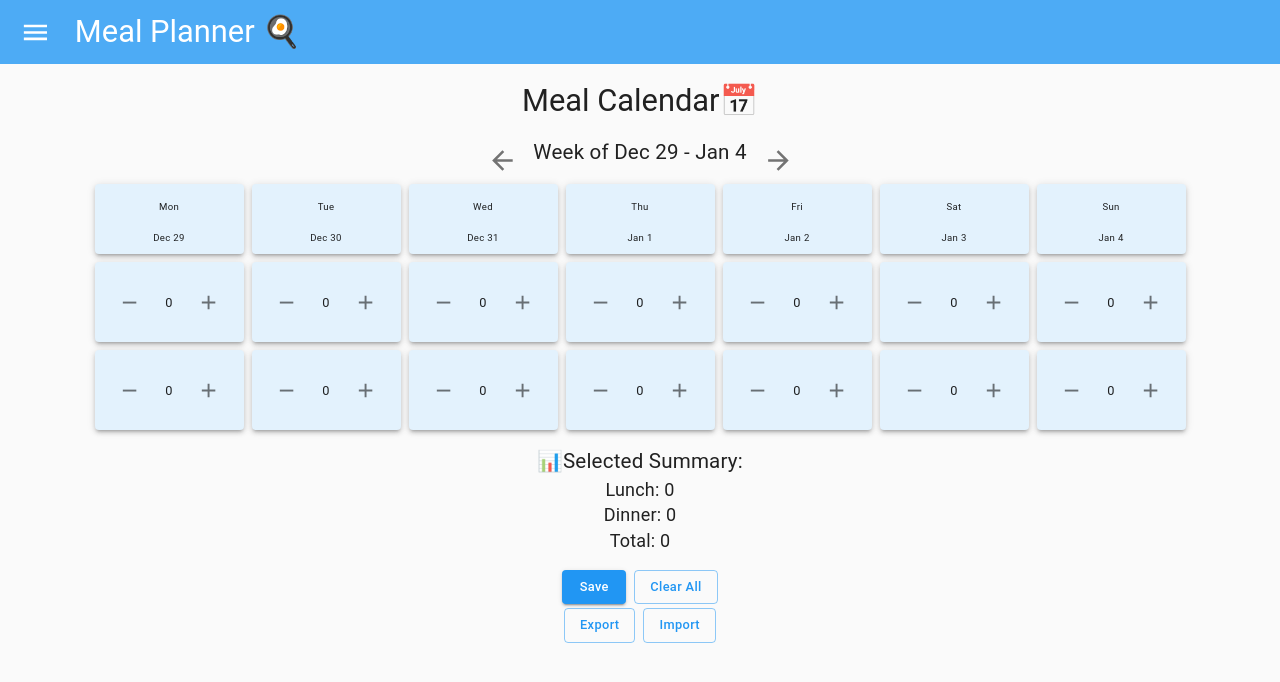
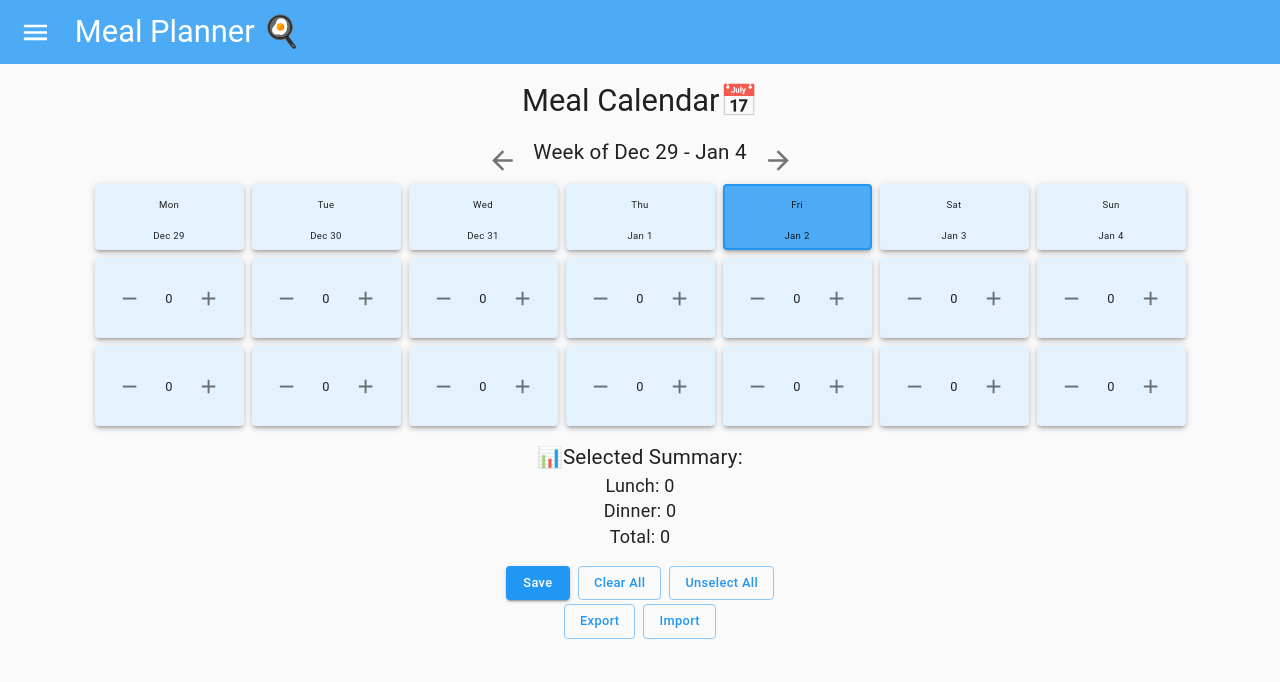
Before and after one commit to justinchanxd/meal-planner-app, a React (Create React App) app: page /meal-planner-app/calendar in a window 1280 px wide. Shown: the top 682 px of the page. Built offline with nearby package versions, Linux system fonts and the light colour scheme.

Commit message:
highlight today, unselect all btn

```diff
--- a/src/components/WeekCalendar.js
+++ b/src/components/WeekCalendar.js
@@ -61,9 +61,7 @@ const WeekCalendar = ({ resetTrigger }) => {
       const parsed = JSON.parse(saved);
       // Filter to only date-based keys (YYYY-MM-DD)
       const cleanMeals = Object.fromEntries(
-        Object.entries(parsed).filter(([key]) =>
-          DATE_REGEX.test(key)
-        )
+        Object.entries(parsed).filter(([key]) => DATE_REGEX.test(key))
       );
       setMeals(cleanMeals);
       // Update localStorage with cleaned data
@@ -120,7 +118,11 @@ const WeekCalendar = ({ resetTrigger }) => {
       .filter((key) => key.endsWith(`-${mealType}`))
       .reduce((sum, key) => {
         const dayIndex = parseInt(key.split("-")[0]);
-        return sum + (meals[weekDays[dayIndex].toISOString().split("T")[0]]?.[mealType] || 0);
+        return (
+          sum +
+          (meals[weekDays[dayIndex].toISOString().split("T")[0]]?.[mealType] ||
+            0)
+        );
       }, 0);
 
   const selectedLunch = calculateSelected("lunch");
@@ -249,7 +251,10 @@ const WeekCalendar = ({ resetTrigger }) => {
   const formatWeek = (start) => {
     const end = new Date(start);
     end.setDate(start.getDate() + 6);
-    return `${start.toLocaleDateString(LOCALE, DATE_OPTIONS_MONTH_DAY)} - ${end.toLocaleDateString(LOCALE, DATE_OPTIONS_MONTH_DAY)}`;
+    return `${start.toLocaleDateString(
+      LOCALE,
+      DATE_OPTIONS_MONTH_DAY
+    )} - ${end.toLocaleDateString(LOCALE, DATE_OPTIONS_MONTH_DAY)}`;
   };
 
   return (
@@ -257,7 +262,14 @@ const WeekCalendar = ({ resetTrigger }) => {
       <Typography variant="h5" className="titleTypography">
         Meal Calendar📅
       </Typography>
-      <Box sx={{ display: 'flex', alignItems: 'center', justifyContent: 'center', gap: 1 }}>
+      <Box
+        sx={{
+          display: "flex",
+          alignItems: "center",
+          justifyContent: "center",
+          gap: 1,
+        }}
+      >
         <IconButton onClick={() => navigateWeek(-1)}>
           <ArrowBackIcon />
         </IconButton>
@@ -274,36 +286,71 @@ const WeekCalendar = ({ resetTrigger }) => {
           const dayName = date.toLocaleDateString(LOCALE, DATE_OPTIONS_WEEKDAY);
           const month = date.toLocaleDateString(LOCALE, DATE_OPTIONS_MONTH);
           const day = date.toLocaleDateString(LOCALE, DATE_OPTIONS_DAY);
+          const today = new Date();
+          const localDateStr =
+            today.getFullYear() +
+            "-" +
+            String(today.getMonth() + 1).padStart(2, "0") +
+            "-" +
+            String(today.getDate()).padStart(2, "0");
+          const isToday = dateStr === localDateStr;
           return (
             <Grid item xs={1.6} sm={1.5} md={1.5} key={dateStr}>
               <Box sx={{ display: "flex", flexDirection: "column", gap: 1 }}>
                 {/* Day Info Card */}
                 <Paper
+                  style={{ padding: 0 }}
                   elevation={3}
                   sx={{
                     p: 0.5,
                     textAlign: "center",
-                    backgroundColor: "background.paper",
+                    backgroundColor: isToday
+                      ? "primary.light"
+                      : "background.paper",
+                    border: isToday
+                      ? `2px solid ${BORDER_COLOR_SELECTED}`
+                      : "2px solid transparent",
                   }}
                 >
-                  <Typography variant="caption" sx={{ fontSize: FONT_SIZE_CAPTION }}>
+                  <Typography
+                    variant="caption"
+                    sx={{ fontSize: FONT_SIZE_CAPTION }}
+                  >
                     {dayName}
                   </Typography>
                   <br></br>
-                  <Typography variant="caption" sx={{ fontSize: FONT_SIZE_CAPTION }}>
+                  <Typography
+                    variant="caption"
+                    sx={{ fontSize: FONT_SIZE_CAPTION }}
+                  >
                     {month} {day}
                   </Typography>
                 </Paper>
                 {/* Lunch Card */}
-                <MealCard dateStr={dateStr} type="lunch" i={i} meals={meals} selectedMeals={selectedMeals} toggleMealSelection={toggleMealSelection} updateMeal={updateMeal} />
+                <MealCard
+                  dateStr={dateStr}
+                  type="lunch"
+                  i={i}
+                  meals={meals}
+                  selectedMeals={selectedMeals}
+                  toggleMealSelection={toggleMealSelection}
+                  updateMeal={updateMeal}
+                />
                 {/* Dinner Card */}
-                <MealCard dateStr={dateStr} type="dinner" i={i} meals={meals} selectedMeals={selectedMeals} toggleMealSelection={toggleMealSelection} updateMeal={updateMeal} />
+                <MealCard
+                  dateStr={dateStr}
+                  type="dinner"
+                  i={i}
+                  meals={meals}
+                  selectedMeals={selectedMeals}
+                  toggleMealSelection={toggleMealSelection}
+                  updateMeal={updateMeal}
+                />
               </Box>
             </Grid>
           );
         })}
       </Grid>
-
 
       <Typography variant="body1" align="center" sx={{ mt: 2 }}>
         📊Selected Summary:
@@ -325,9 +372,13 @@ const WeekCalendar = ({ resetTrigger }) => {
         <Button variant="outlined" onClick={clearAllMeals} className="buttonMp">
           Clear All
         </Button>
-        {/* <Button variant="outlined" onClick={() => setSelectedMeals([])} className="buttonMp">
+        <Button
+          variant="outlined"
+          onClick={() => setSelectedMeals([])}
+          className="buttonMp"
+        >
           Unselect All
-        </Button> */}
+        </Button>
       </Box>
       <Box sx={{ display: "flex", justifyContent: "center", mt: 0.5, gap: 1 }}>
         <Button variant="outlined" onClick={exportMeals} className="buttonMp">
@@ -342,7 +393,9 @@ const WeekCalendar = ({ resetTrigger }) => {
         <DialogTitle>{DIALOG_TITLE_SAVED}</DialogTitle>
         <DialogContent>{DIALOG_MESSAGE_SAVED}</DialogContent>
         <DialogActions>
-          <Button onClick={() => setSaveDialogOpen(false)} className="buttonMp">{DIALOG_BUTTON_OK}</Button>
+          <Button onClick={() => setSaveDialogOpen(false)} className="buttonMp">
+            {DIALOG_BUTTON_OK}
+          </Button>
         </DialogActions>
       </Dialog>
     </Box>
```
Also changed, not shown: 1 other file (tests, documents, lock files or other folders).
